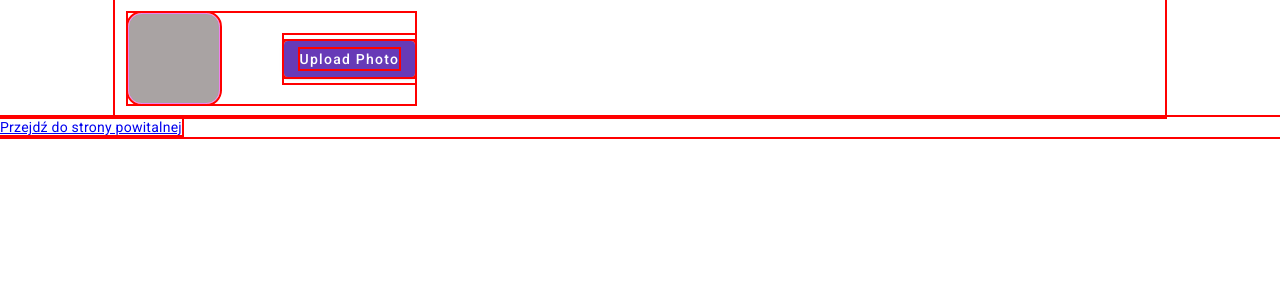
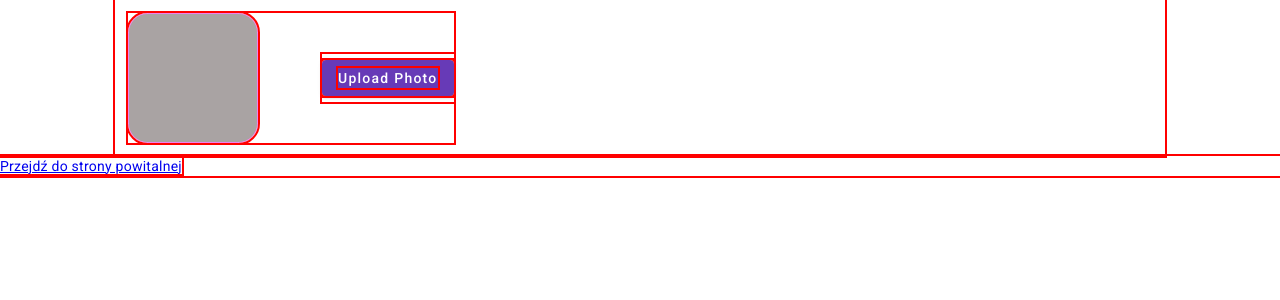
Before and after one commit to konrad-palus/AngularCandidateDashboardFront, an Angular app: page /userProfile in a window 1280 px wide. Shown: the top 300 px of the page. Built offline with nearby package versions, Linux system fonts and the light colour scheme; no server answers.

Commit message:
get photo fixes

```diff
--- a/src/app/Profiles/upload-photo/upload-photo.component.css
+++ b/src/app/Profiles/upload-photo/upload-photo.component.css
@@ -4,14 +4,17 @@
     justify-content: flex-start;
     width: 100%;
     gap: 4rem;
+    justify-content: center;
   }
 
   .profile-photo {
-    width: 7vw;
-    height: 7vw;
+    width: 10vw;
+    height: 10vw;
     border-radius: 15%;
     background-color: #857d7db4;
+    background-size: contain;
+    background-position: center;
+    border: 1px solid violet;
     background-size: cover;
     background-position: center;
-    border: 1px solid violet;
   }
--- a/src/app/Profiles/upload-photo/upload-photo.component.html
+++ b/src/app/Profiles/upload-photo/upload-photo.component.html
@@ -1,9 +1,9 @@
 <div class="profile-container">
-    <div class="profile-photo"></div>
-    <div class="upload-button-container">
+  <div class="profile-photo" [style.backgroundImage]="photoUrl ? 'url(' + photoUrl + ')' : 'none'"></div>
+  <div class="upload-button-container">
       <button mat-raised-button color="primary" (click)="fileInput.click()">
         Upload Photo
       </button>
       <input type="file" #fileInput style="display: none" (change)="onFileSelected($event)">
-    </div>
   </div>
+</div>
--- a/src/app/Profiles/upload-photo/upload-photo.component.ts
+++ b/src/app/Profiles/upload-photo/upload-photo.component.ts
@@ -22,10 +22,11 @@ export class UploadPhotoComponent {
       next: (data) => {
         if (data.photoUrl) {
           this.photoUrl = data.photoUrl;
+          this.ngOnInit();
         }
       },
       error: (error) => {
-        console.log('No photo URL returned or error fetching photo URL', error);
+        console.warn('No photo URL returned or error fetching photo URL', error);
       }
     });
   }
--- a/src/app/services/user-managment-service.service.ts
+++ b/src/app/services/user-managment-service.service.ts
@@ -82,7 +82,7 @@ export class AccountService {
 }
 
 getPhotoUrl(): Observable<{ photoUrl: string }> {
-  return this.http.get<{ photoUrl: string }>(`${this.apiUrl}/User/upload-photo`, {
+  return this.http.get<{ photoUrl: string }>(`${this.apiUrl}/User/get-photo`, {
   });
 }
 }
```
